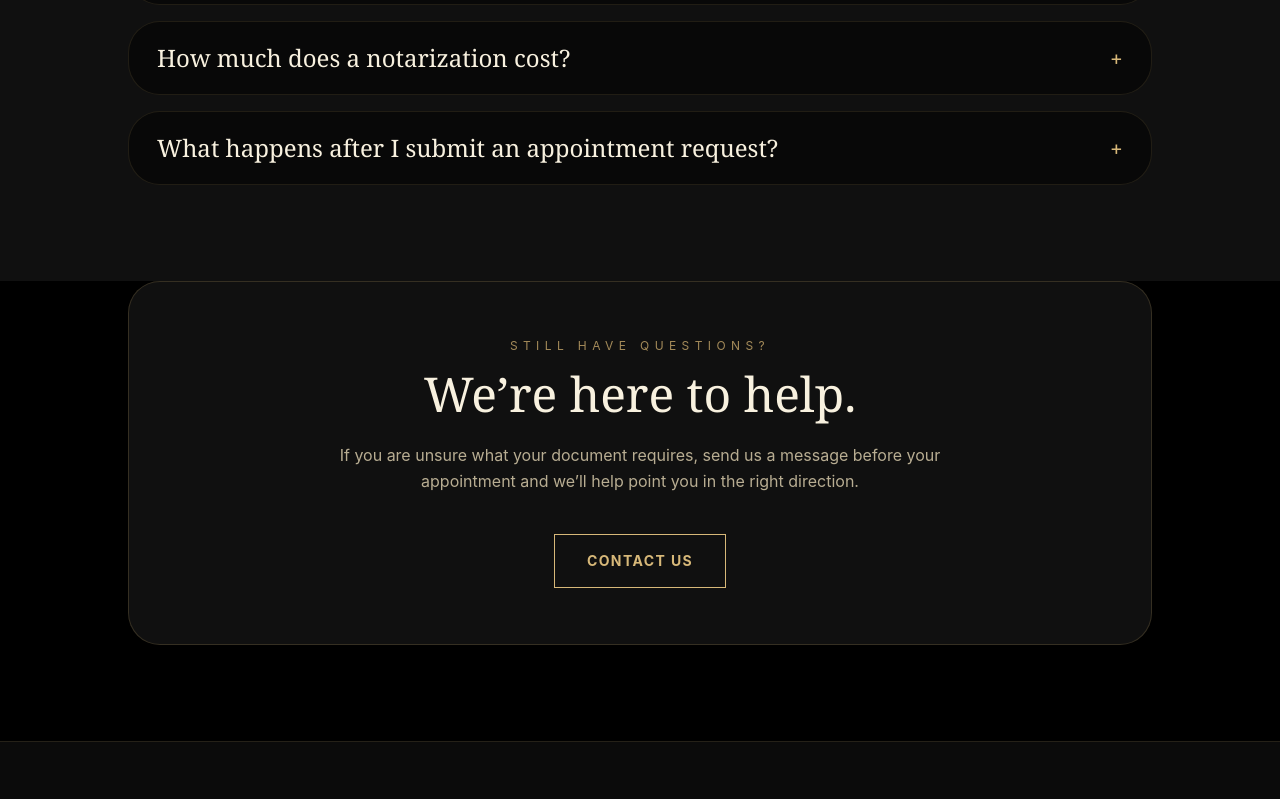
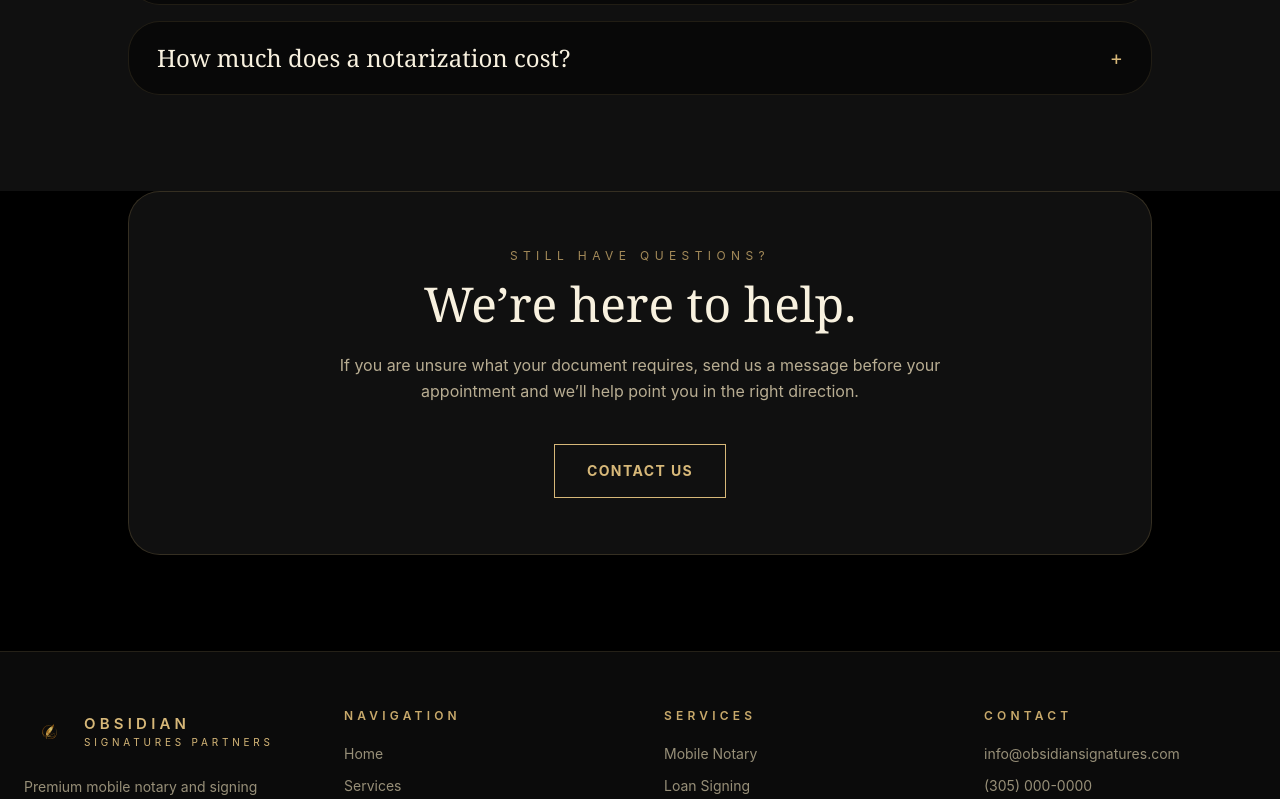
Before and after one commit to erniesmith82/obsidian-signatures, a SvelteKit app: page /faq in a window 1280 px wide. Shown: the part 2003-2802 px from the top of the page. Built offline with nearby package versions, Linux system fonts and the light colour scheme.

Commit message:
Update FAQ content per client revisions

```diff
--- a/src/routes/faq/+page.svelte
+++ b/src/routes/faq/+page.svelte
@@ -17,13 +17,13 @@
 		},
 		{
 			question: 'What do I need to bring to my appointment?',
-	        answer:
-		        'Please bring a valid, government-issued photo ID and the document that needs notarization. The document should be complete, but unsigned, unless you have been instructed otherwise. For Florida refinance transactions, all spouses must be present at the signing, even if they are not listed on the loan, title, or mortgage documents.'
-        },
+			answer:
+				'Please bring a valid, government-issued photo ID and the document that needs notarization. The document should be complete but unsigned. For Florida refinance transactions, all spouses must be present at the signing, even if they are not listed on the loan, title, or mortgage documents.'
+		},
 		{
 			question: 'Can you notarize a document that has already been signed?',
 			answer:
-				'Generally, no. Most documents requiring notarization must be signed in front of the notary. Please do not sign your documents before your appointment unless you have been specifically instructed otherwise.'
+				'Documents need to be signed in front of the notary.'
 		},
 		{
 			question: 'Do you provide witnesses?',
@@ -38,7 +38,7 @@
 		{
 			question: 'Can a notary provide legal advice?',
 			answer:
-				'No. A notary public cannot provide legal advice, explain legal rights, or prepare legal documents unless legally authorized to do so. Please consult an attorney for legal guidance.'
+				'No. A notary public cannot provide legal advice, explain legal rights, or prepare legal documents. Please consult an attorney for legal guidance.'
 		},
 		{
 			question: 'How does appointment approval work?',
@@ -48,22 +48,17 @@
 		{
 			question: 'Do you offer remote online notarization?',
 			answer:
-				'Remote online notarization availability may depend on the type of document, signer requirements, and applicable rules. Contact us with the document type and details so we can confirm availability.'
+				'Yes. Remote online notarization may be available depending on the type of document, signer requirements, and applicable rules. Contact us with the document type and details so we can confirm availability and provide instructions for the approved remote notarization platform.'
 		},
 		{
 			question: 'What areas do you serve?',
 			answer:
-				'Obsidian Signatures Partners provides mobile notary services in Florida. Service areas, travel availability, and travel fees may vary based on location.'
+				'Obsidian Signatures Partners provides mobile notary services throughout Florida. We may also perform remote online notarization services for clients located in other states. Service availability, travel distance, and travel fees may vary based on location.'
 		},
 		{
 			question: 'How much does a notarization cost?',
 			answer:
 				'Pricing may vary depending on the type of notarization, number of signatures, travel distance, appointment time, and any additional services requested. Contact us or request an appointment for pricing details.'
-		},
-		{
-			question: 'What happens after I submit an appointment request?',
-			answer:
-				'After submitting your request, we will review the details and contact you to confirm availability. Once approved, you will receive confirmation with the appointment details.'
 		}
 	];
 
```
